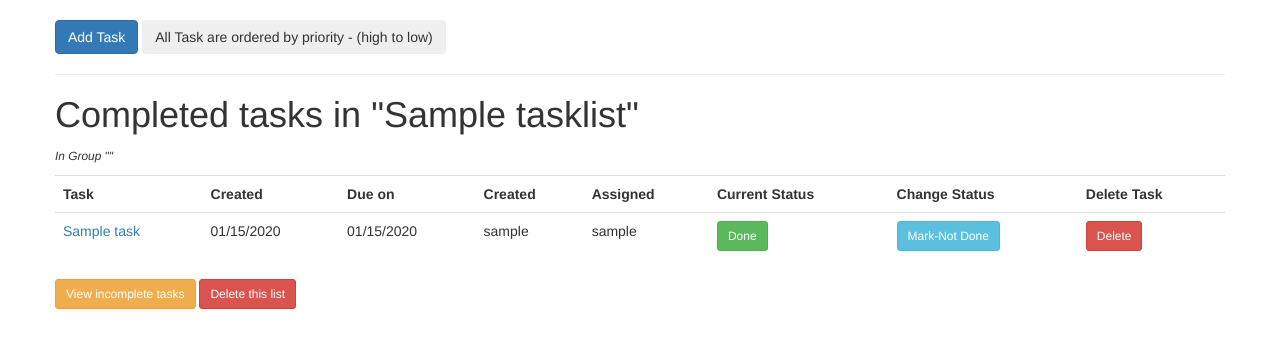
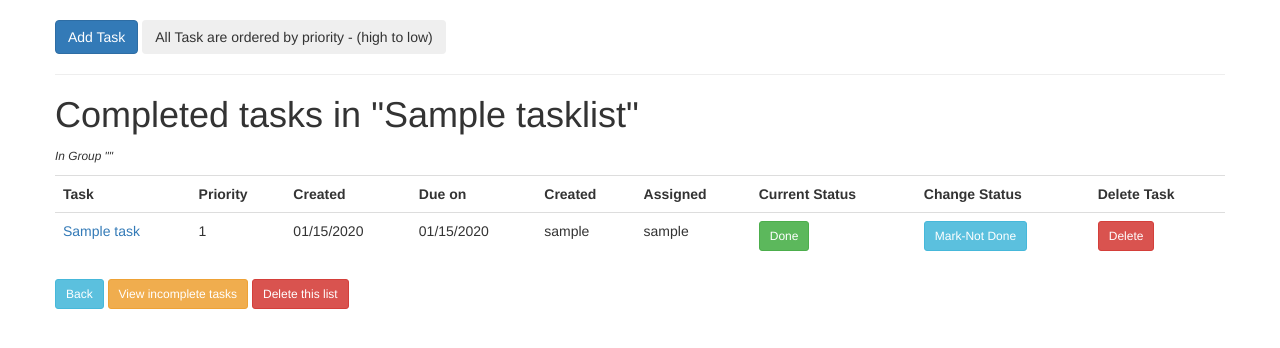
Before and after one commit to karthic-psa/Replenisher-Task-List, a Django app: template tasklistapp/templates/tasks_view.html in a window 1280 px wide. Shown: the part 52-400 px from the top of the page. Run offline with Django 3.2, Linux system fonts and the light colour scheme; tables that the repository leaves empty hold one stand-in row (values such as "Sample post"); the template is opened without the code that fills it: values that come from a table or form of the project are taken from there, most other values are stand-ins (such as "Sample title", 1, 10 or a date in 2020); form fields are guessed from the names that the template uses; parts of the project's set-up code (start-up, migrations or seed data) failed here and were passed over; some libraries are stand-ins or nearby versions.

Commit message:
style: modified some visual styling to show priority and back buttons

```diff
--- a/tasklistapp/templates/tasks_view.html
+++ b/tasklistapp/templates/tasks_view.html
@@ -20,7 +20,9 @@
 
   {% if tasks %}
     {% if list_slug == "personal" %}
+        <a href="{% url 'task_lists' %}" class="btn btn-info btn-sm">Back </a>
       <h1>Tasks assigned to me</h1>
+
     {% else %}
       <h1>{{ view_completed|yesno:"Completed tasks, Tasks" }} in "{{ list_of_task.name }}"</h1>
       <p><small><i>In Group "{{ list_of_task.group }}"</i></small></p>
@@ -29,6 +31,7 @@
       <table class="table" id="tasktable">
         <tr class="nodrop">
           <th>Task</th>
+          <th>Priority</th>
           <th>Created</th>
           <th>Due on</th>
           <th>Created</th>
@@ -42,6 +45,9 @@
           <tr id="{{ task.id }}">
             <td>
                 <a href="{% url 'task_detail' task.id %}">{{ task.title|truncatewords:10 }}</a>
+            </td>
+            <td>
+                {{ task.priority }}
             </td>
             <td>
                 {{ task.date_created|date:"m/d/Y" }}
--- a/tasklistapp/templates/toggling.html
+++ b/tasklistapp/templates/toggling.html
@@ -1,4 +1,5 @@
 {% if list_slug != "personal" %}
+    <a href="{% url 'task_lists' %}" class="btn btn-info btn-sm">Back </a>
 {% if view_completed %}
       <a href="{% url 'tasks_view' list_id list_slug %}" class="btn btn-sm btn-warning">View incomplete tasks</a>
 
@@ -7,4 +8,5 @@
 
     {% endif %}
     <a href="{% url 'delete_list' list_id list_slug %}" class="btn btn-sm btn-danger">Delete this list</a>
+
   {% endif %}
```
